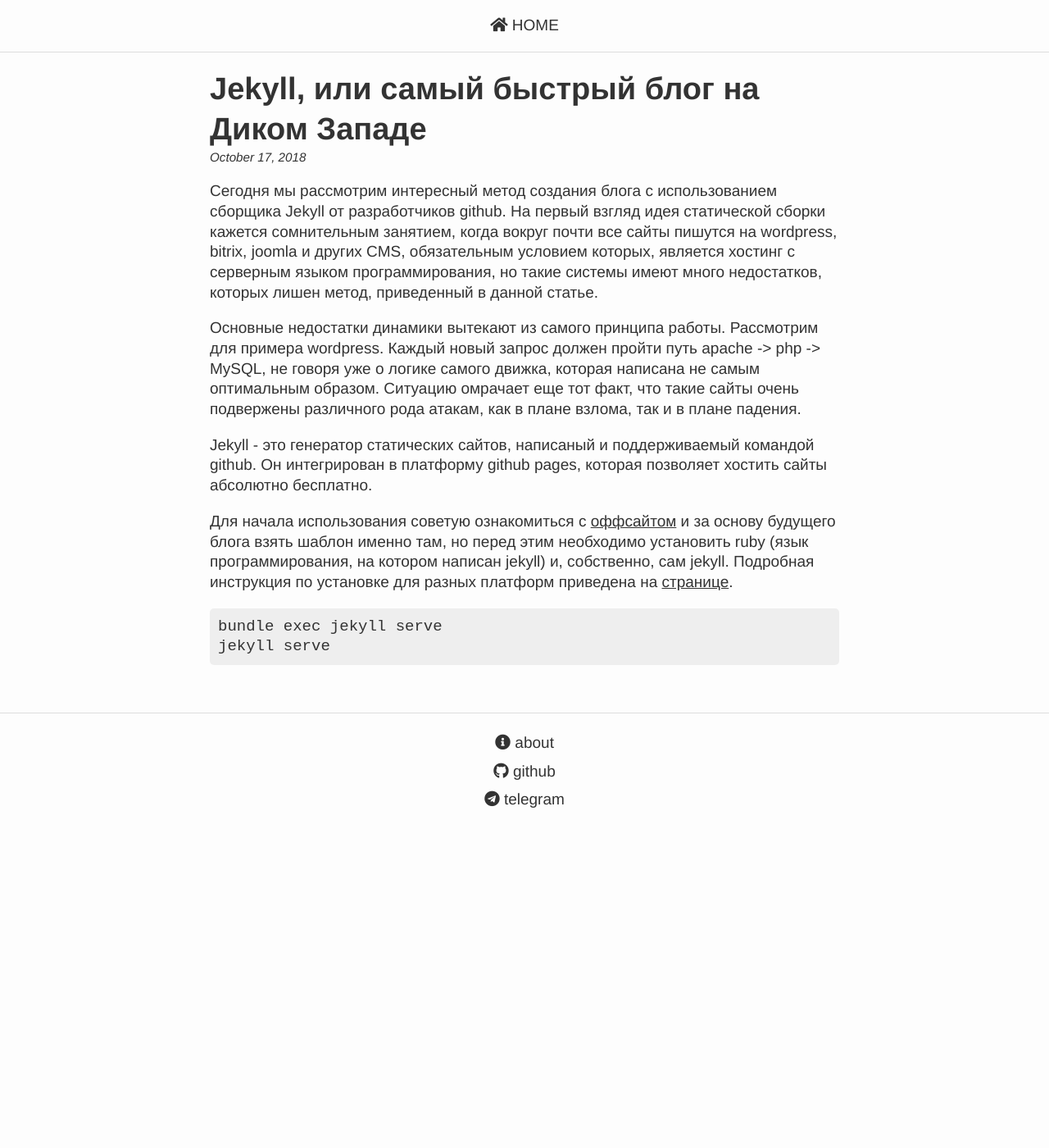
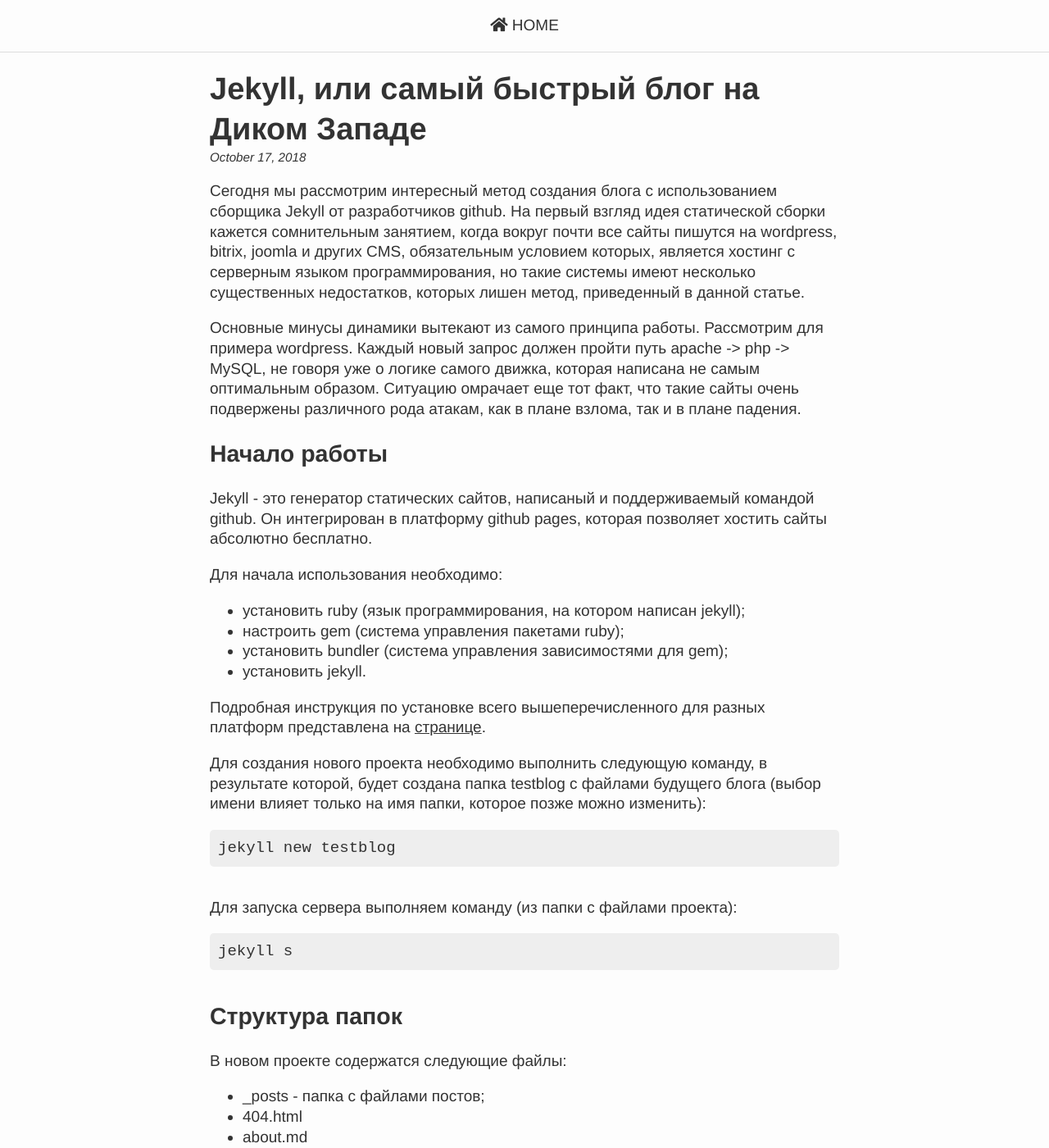
Before and after one commit to Vlad-ku/vlad-ku.github.io, a Jekyll site: the page built from _posts/2018-10-17-jekyll-manual.md, in a window 1280 px wide and 1400 px high. Shown: the whole window at 82% size. Built offline with Jekyll 4.4.1, drawn with Linux system fonts in a browser that asks for light colours; nearby versions of some CDN libraries; some of the changed text lies outside the part shown.

Commit message:
статья

````diff
--- a/_posts/2018-10-17-jekyll-manual.md
+++ b/_posts/2018-10-17-jekyll-manual.md
@@ -3,15 +3,44 @@
 title: Jekyll, или самый быстрый блог на Диком Западе
 ---
 
-Сегодня мы рассмотрим интересный метод создания блога с использованием сборщика Jekyll от разработчиков github. На первый взгляд идея статической сборки кажется сомнительным занятием, когда вокруг почти все сайты пишутся на wordpress, bitrix, joomla и других CMS, обязательным условием которых, является хостинг с серверным языком программирования, но такие системы имеют много недостатков, которых лишен метод, приведенный в данной статье.
+Сегодня мы рассмотрим интересный метод создания блога с использованием сборщика Jekyll от разработчиков github. На первый взгляд идея статической сборки кажется сомнительным занятием, когда вокруг почти все сайты пишутся на wordpress, bitrix, joomla и других CMS, обязательным условием которых, является хостинг с серверным языком программирования, но такие системы имеют несколько существенных недостатков, которых лишен метод, приведенный в данной статье.
 
-Основные недостатки динамики вытекают из самого принципа работы. Рассмотрим для примера wordpress. Каждый новый запрос должен пройти путь apache -> php -> MySQL, не говоря уже о логике самого движка, которая написана не самым оптимальным образом. Ситуацию омрачает еще тот факт, что такие сайты очень подвержены различного рода атакам, как в плане взлома, так и в плане падения.
+Основные минусы динамики вытекают из самого принципа работы. Рассмотрим для примера wordpress. Каждый новый запрос должен пройти путь apache -> php -> MySQL, не говоря уже о логике самого движка, которая написана не самым оптимальным образом. Ситуацию омрачает еще тот факт, что такие сайты очень подвержены различного рода атакам, как в плане взлома, так и в плане падения.
+
+## Начало работы
 
 Jekyll - это генератор статических сайтов, написаный и поддерживаемый командой github. Он интегрирован в платформу github pages, которая позволяет хостить сайты абсолютно бесплатно.
 
-Для начала использования советую ознакомиться с [оффсайтом](//jekyllrb.com) и за основу будущего блога взять шаблон именно там, но перед этим необходимо установить ruby (язык программирования, на котором написан jekyll) и, собственно, сам jekyll. Подробная инструкция по установке для разных платформ приведена на [странице](//jekyllrb.com/docs/installation/).
+Для начала использования необходимо:
+- установить ruby (язык программирования, на котором написан jekyll);
+- настроить gem (система управления пакетами ruby);
+- установить bundler (система управления зависимостями для gem);
+- установить jekyll.
+
+Подробная инструкция по установке всего вышеперечисленного для разных платформ представлена на [странице](//jekyllrb.com/docs/installation/).
+
+Для создания нового проекта необходимо выполнить следующую команду, в результате которой, будет создана папка testblog с файлами будущего блога (выбор имени влияет только на имя папки, которое позже можно изменить):
 
 ```
-bundle exec jekyll serve
-jekyll serve
+jekyll new testblog
 ```
+
+Для запуска сервера выполняем команду (из папки с файлами проекта):
+
+```
+jekyll s
+```
+
+## Структура папок
+
+В новом проекте содержатся следующие файлы:
+- _posts - папка с файлами постов;
+- 404.html
+- about.md
+- _config.yml
+- Gemfile
+- Gemfile.lock
+- index.md
+- .gitignore
+
+могут быть в формате markdown или html
````
